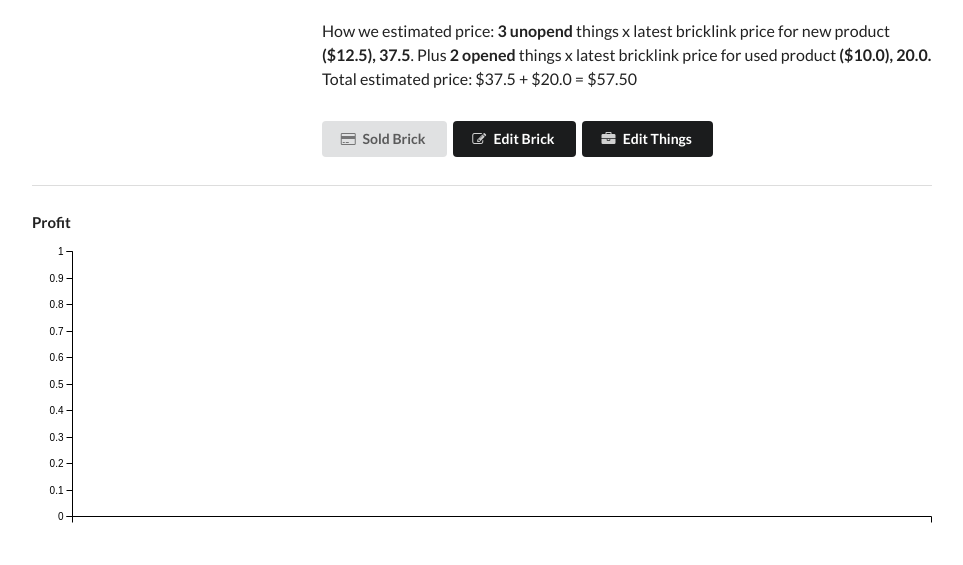
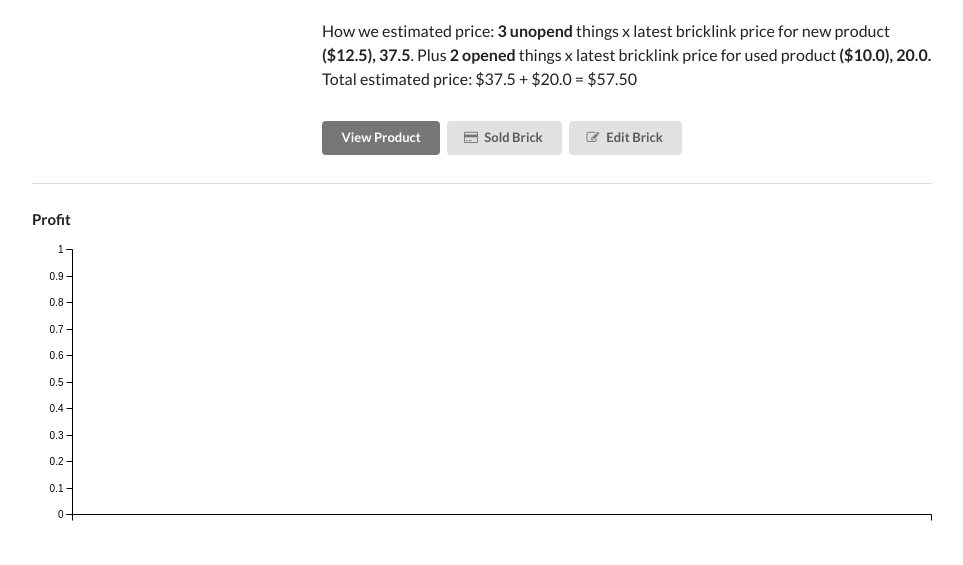
Before and after one commit to 0hoo/brick, a Django app: template bricksite/templates/items/detail.html in a window 1280 px wide. Shown: the part 364-929 px from the top of the page, without its empty margins (158-1121 px from the left). Run offline with Django 3.2, Linux system fonts and the light colour scheme; the template is opened without the code that fills it, so the values that code supplies are empty.

Commit message:
item <-> product 링크

```diff
--- a/bricksite/templates/items/detail.html
+++ b/bricksite/templates/items/detail.html
@@ -123,9 +123,9 @@
             </div>
             <div class="ui hidden divider"></div>
             <div class="ui basic">
-                <button class="ui button gray"><i class="icon payment"></i>Sold Brick</button>
-                <a href="{% url 'items:edit' item.id %}" class="ui button black"><i class="icon edit"></i>Edit Brick</a>
-                <button class="ui button black"><i class="icon travel"></i>Edit Things</button>
+                <a href="{% url 'products:detail' item.product.id %}" class="ui grey small button">View Product</a>
+                <button class="ui small button gray"><i class="icon payment"></i>Sold Brick</button>
+                <a href="{% url 'items:edit' item.id %}" class="ui small button"><i class="icon edit"></i>Edit Brick</a>
             </div>
         </div>
     </div>
```
Also changed, not shown: bricksite/templates/products/detail.html (+6 -1 lines).
